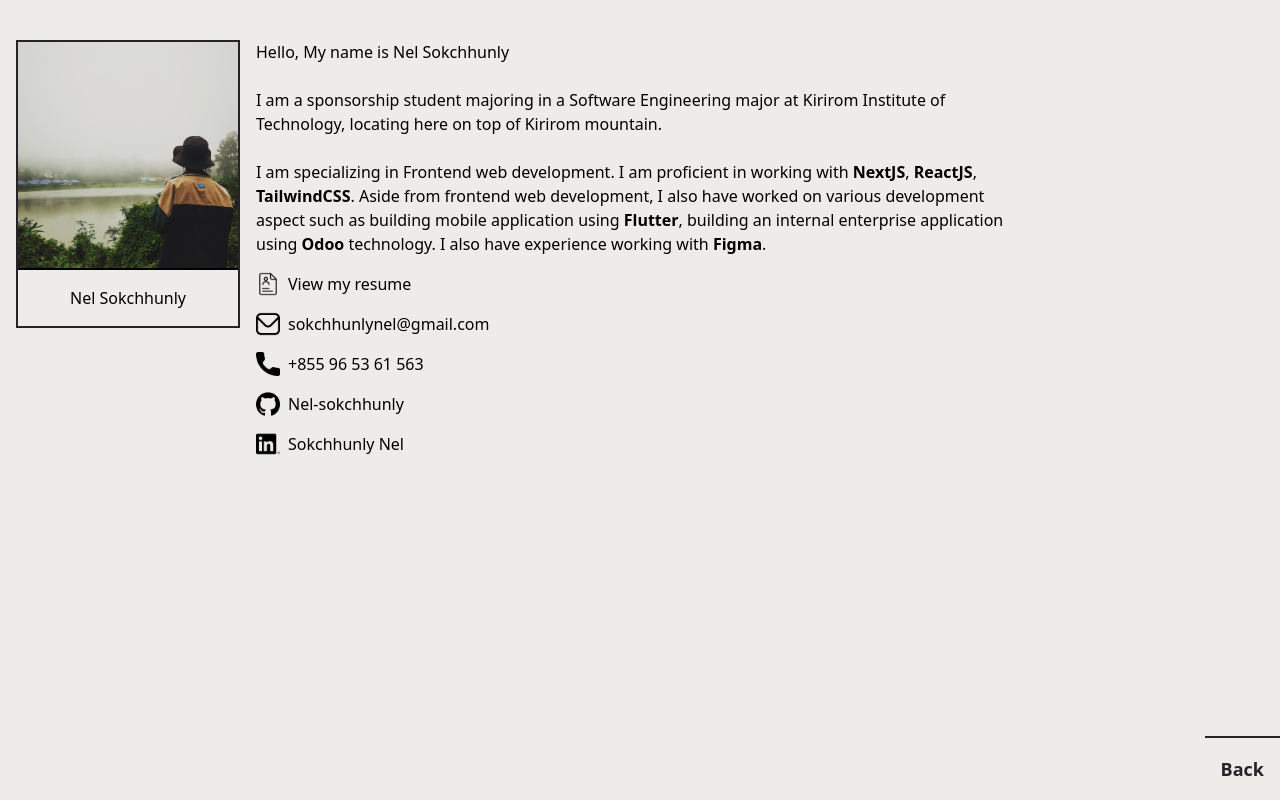
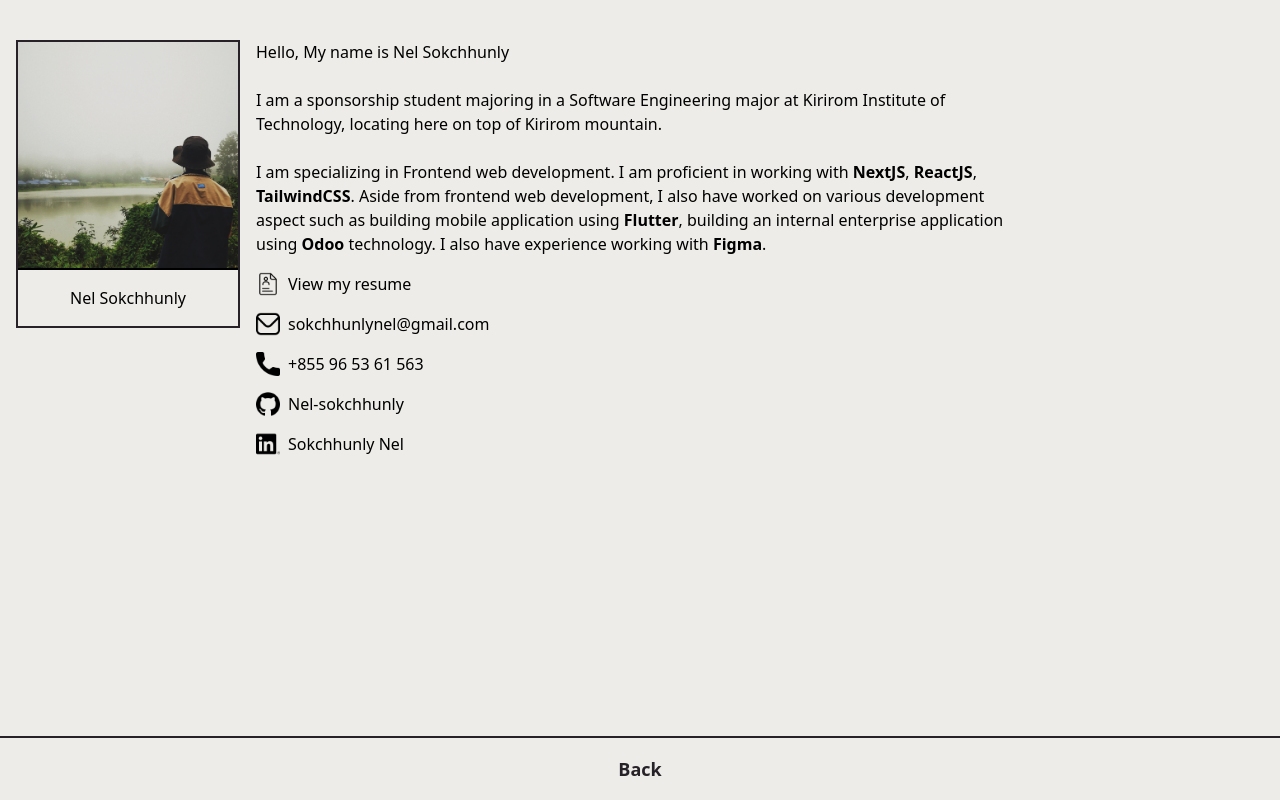
Before and after one commit to Nel-sokchhunly/personal-portfolio, a Next.js app: page /about in a window 1280 px wide. Built offline with nearby package versions, Linux system fonts and the light colour scheme.

Commit message:
fix: layout

```diff
--- a/layouts/MainLayout.tsx
+++ b/layouts/MainLayout.tsx
@@ -7,10 +7,10 @@ type BackNavbarProps = {
 
 export default function MainLayout({ backUrl, children }: BackNavbarProps) {
   return (
-    <div className='overflow-hidden h-screen bg-primary flex flex-col relative'>
-      <div className='h-full flex-grow overflow-y-scroll'>{children}</div>
+    <div className='overflow-hidden h-screen  bg-primary flex flex-col relative'>
+      <div className='h-full flex-grow overflow-y-scroll mb-16'>{children}</div>
       <Link href={backUrl ? backUrl : '/'}>
-        <div className='bg-primary cursor-pointer h-16 flex justify-center items-center border-t-2 border-secondary px-4 fixed bottom-0 right-0'>
+        <div className='w-full bg-primary cursor-pointer h-16 flex justify-center items-center border-t-2 border-secondary px-4 fixed bottom-0 right-0'>
           <div className='font-semibold text-lg text-secondary'>Back</div>
         </div>
       </Link>
--- a/pages/project/[id].tsx
+++ b/pages/project/[id].tsx
@@ -104,7 +104,8 @@ export default function Project({
 export async function getServerSideProps({ params }: { params: any }) {
   const projectJsonLink = process.env.PROJECT_JSON_URL;
   // const projectsJson = require('../../data/projects.json');
-  const projectsJson = await fetch(projectJsonLink).then((res) => res.json());
+  const res = await fetch(projectJsonLink);
+  const projectsJson = await res.json()
 
   const project = projectsJson['projects'].find(
     (project: projectsType) => project.id === params.id
```
